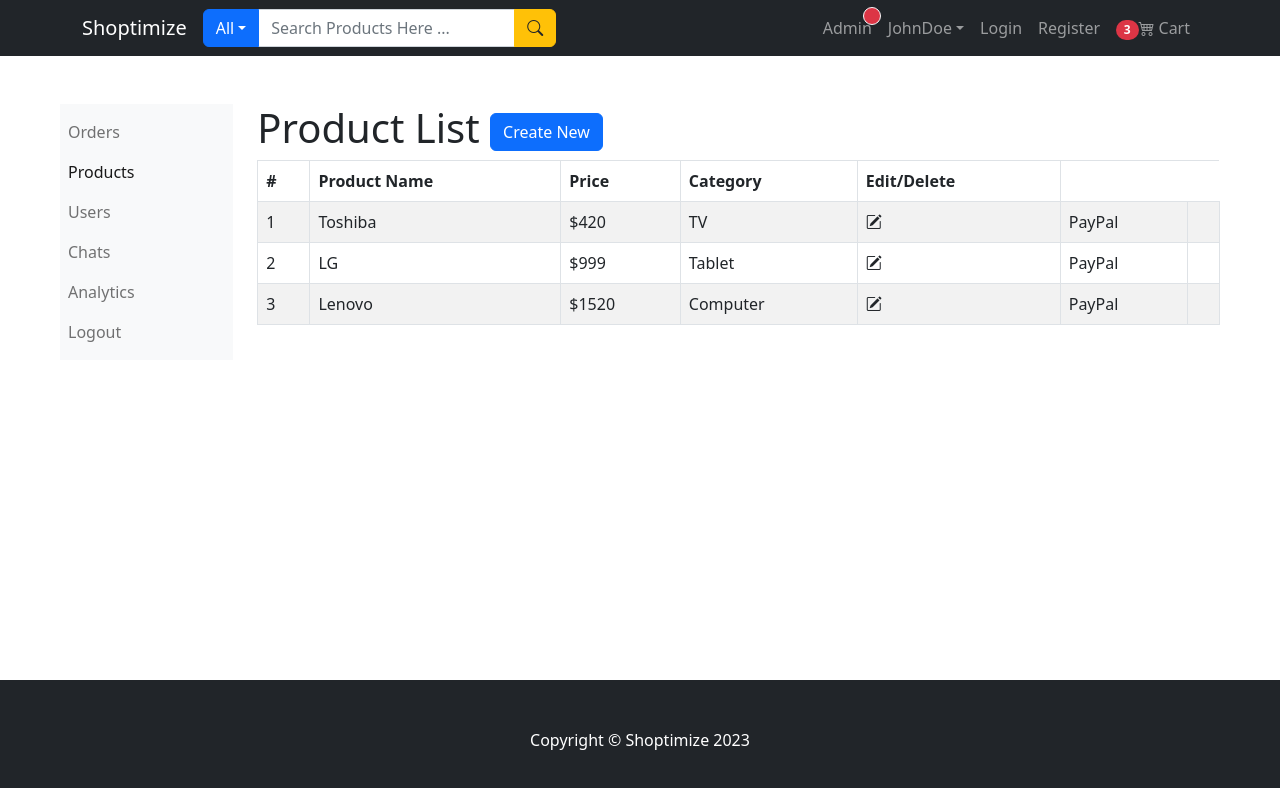
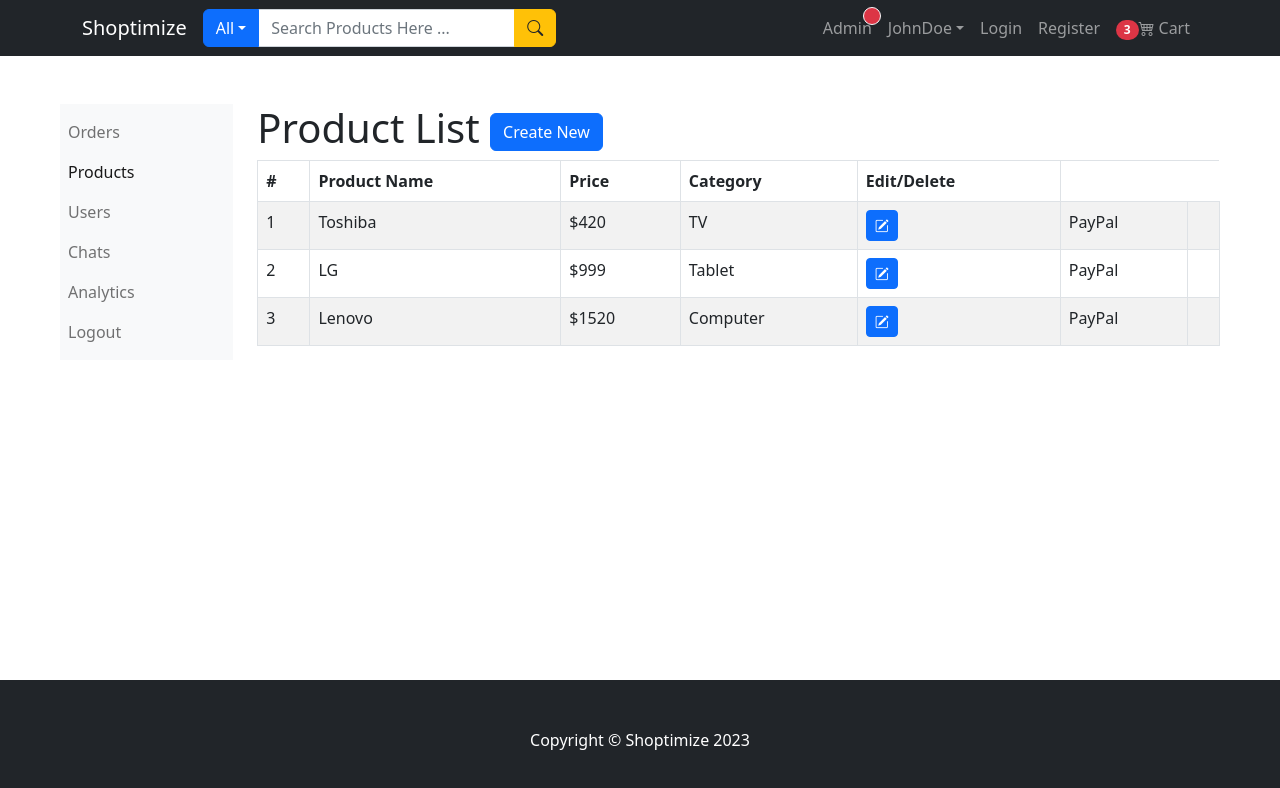
Before and after one commit to ShanchaiZ/MERN-ecommerce, a React (Create React App) app in the folder frontend/: page /admin/products in a window 1280 px wide. Shown: the top 788 px of the page. Built offline with nearby package versions, Linux system fonts and the light colour scheme.

Commit message:
placed the edit button in a link container that links to admin edit product page

```diff
--- a/frontend/src/pages/admin/AdminProductsPage.js
+++ b/frontend/src/pages/admin/AdminProductsPage.js
@@ -33,7 +33,7 @@ const AdminProductsPage = () => {
                         {[
                             { name: "Toshiba", price: "$420", category: "TV" },
                             { name: "LG", price: "$999", category: "Tablet" },
-                            { name: "Lenovo", price: "$1520", category: "Computer"},
+                            { name: "Lenovo", price: "$1520", category: "Computer" },
                         ].map((item, idx) => (
                             <tr key={idx}>
                                 <td>{idx + 1}</td>
@@ -41,7 +41,11 @@ const AdminProductsPage = () => {
                                 <td>{item.price}</td>
                                 <td>{item.category}</td>
                                 <td>
-                                    <i className="bi bi-pencil-square"></i>
+                                    <LinkContainer to="/admin/edit-product">
+                                        <Button className="btn-sm">
+                                            <i className="bi bi-pencil-square"></i>
+                                        </Button>
+                                    </LinkContainer>
                                 </td>
                                 <td>PayPal</td>
                                 <td>
```
